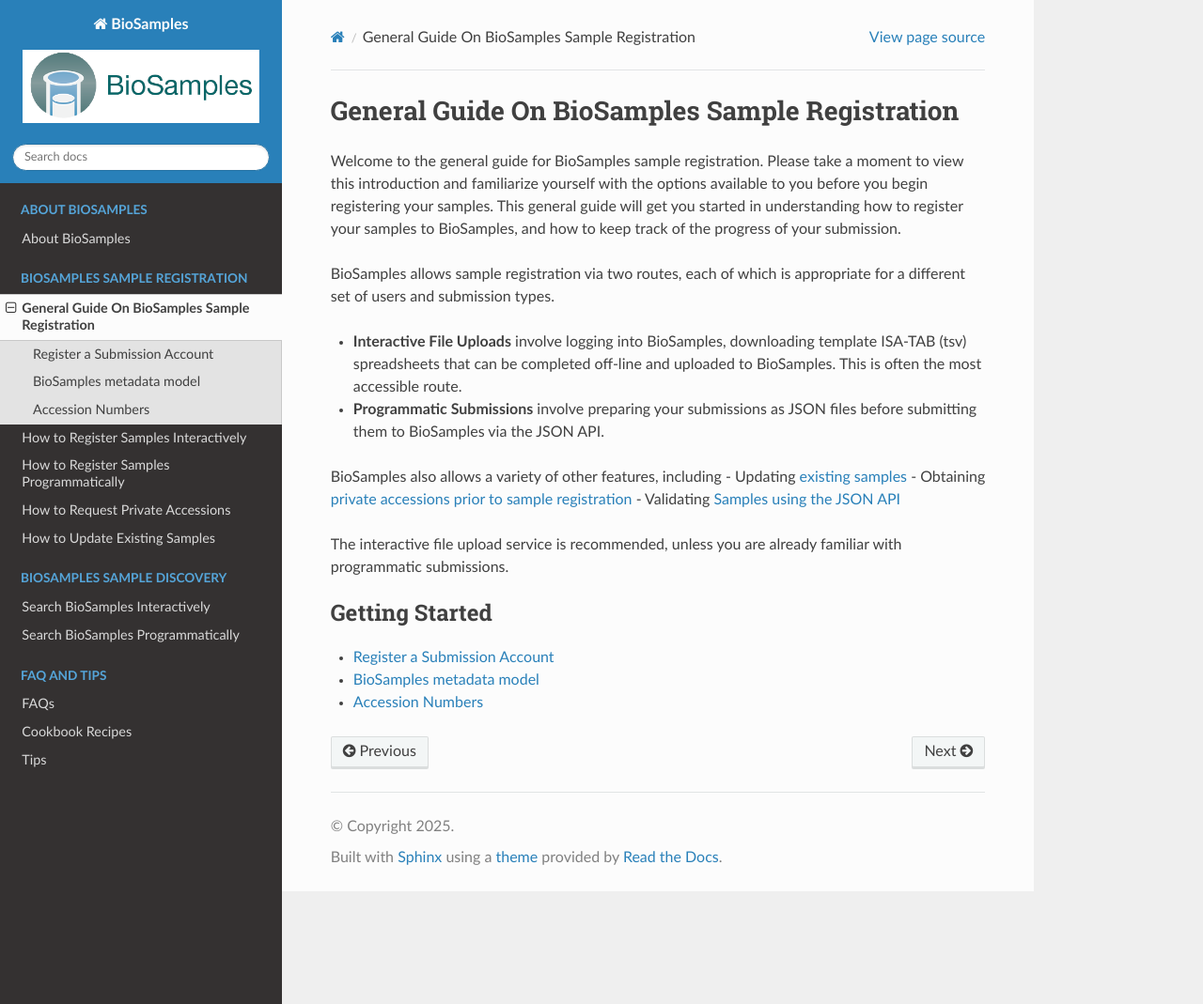
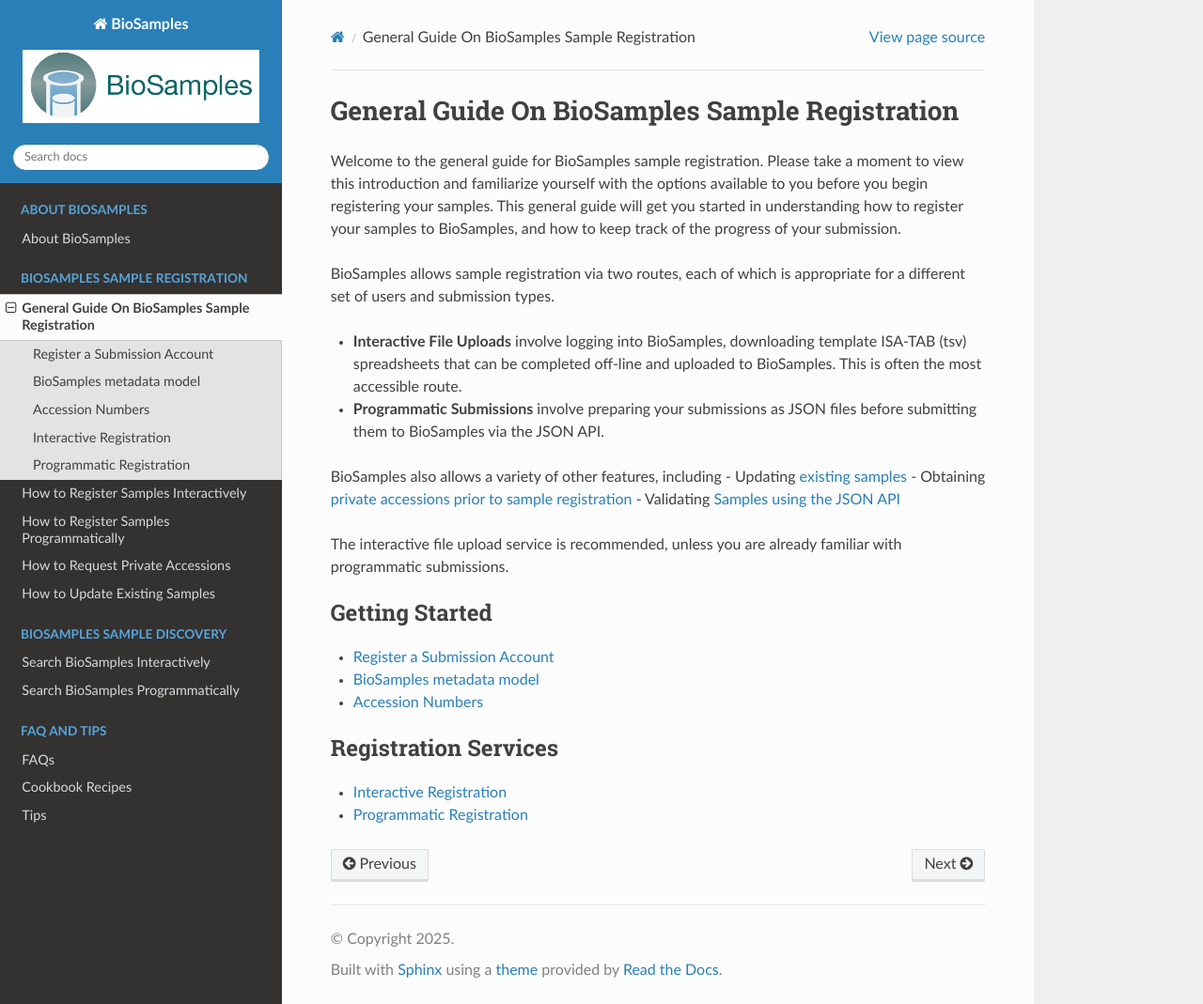
Before and after one commit to EBIBioSamples/read_docs, a Sphinx documentation site: the page built from docs/submit/general-guide.rst, in a window 1280 px wide and 1069 px high. Shown: the whole window at 94% size. Built offline with Sphinx 7.4.7 and the Read the Docs theme 3.1.0, drawn with Linux system fonts in a browser that asks for light colours.

Commit message:
Add registration services

```diff
--- a/docs/submit/general-guide.rst
+++ b/docs/submit/general-guide.rst
@@ -26,3 +26,11 @@
     general-guide/registration
     general-guide/metadata-model
     general-guide/accession-numbers
+
+
+.. toctree::
+    :caption: Registration Services
+    :maxdepth: 1
+
+    registration-services/interactive-reg
+    registration-services/programmatic-reg
--- /dev/null
+++ b/docs/submit/registration-services/interactive-reg.rst
@@ -0,0 +1,2 @@
+Interactive Registration
+========================
--- /dev/null
+++ b/docs/submit/registration-services/programmatic-reg.rst
@@ -0,0 +1,2 @@
+Programmatic Registration
+=========================
```
